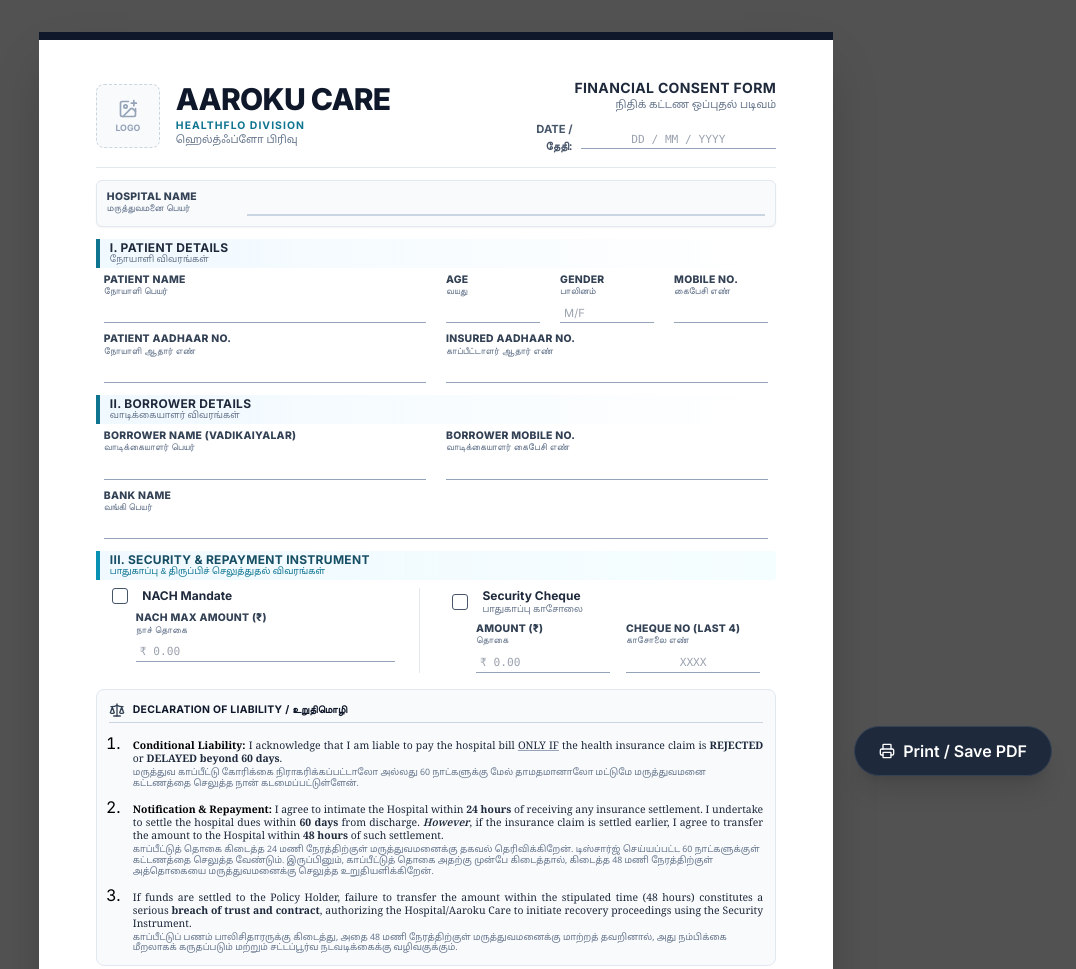
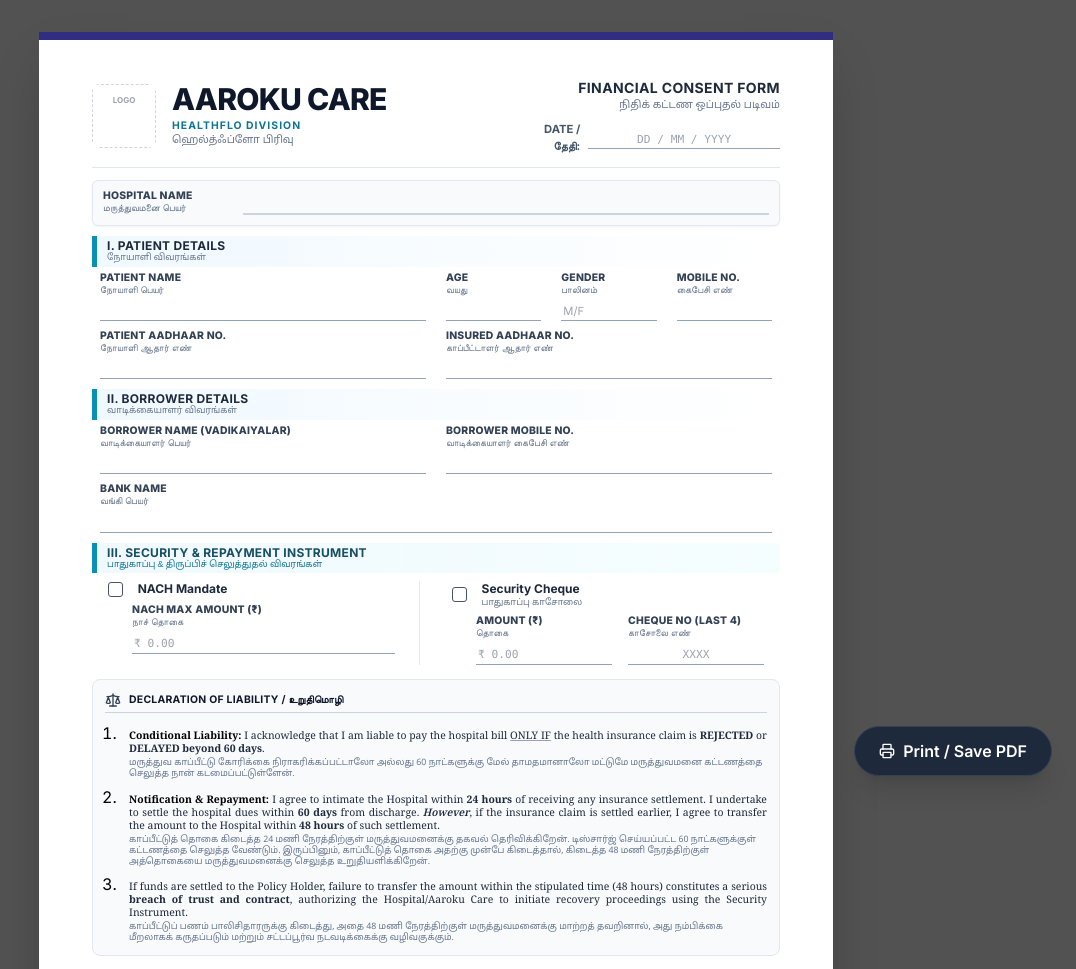
Before and after one commit to HEALTHFO/aaroku-care, a plain HTML site: page index.html in a window 1280 px wide. Shown: the top 969 px of the page, without its empty margins (204-1280 px from the left). Drawn offline with nearby package versions, Linux system fonts and the light colour scheme.

Commit message:
Update index.html

```diff
--- a/index.html
+++ b/index.html
@@ -10,9 +10,9 @@
     <style>
         :root {
             --primary: #0f172a; /* Slate 900 */
-            --accent: #1e3a8a; /* Royal Navy */
-            --highlight: #0e7490; /* Teal 700 */
-            --light-bg: #f0f9ff; /* Sky 50 */
+            --accent: #312e81; /* Indigo 900 */
+            --highlight: #0891b2; /* Cyan 600 */
+            --light-bg: #eff6ff; /* Blue 50 */
             --border: #cbd5e1;
         }
 
@@ -31,27 +31,27 @@
             border: none;
             border-bottom: 1.5px solid #94a3b8;
             width: 100%;
-            padding: 0 4px;
+            padding: 0 2px;
             font-size: 0.85rem;
-            color: #0f172a;
+            color: #1e293b;
             font-weight: 600;
             outline: none;
-            border-radius: 2px 2px 0 0;
-            height: 1.4rem;
+            border-radius: 0;
+            height: 1.35rem;
             transition: all 0.2s;
         }
 
         input:focus {
             border-bottom: 2px solid var(--highlight);
-            background-color: rgba(14, 116, 144, 0.05);
+            background-color: rgba(8, 145, 178, 0.05);
         }
         input::placeholder { color: #cbd5e1; font-weight: 400; font-size: 0.7rem; }
 
         /* Custom Checkbox */
         .custom-checkbox {
             appearance: none;
-            width: 1rem;
-            height: 1rem;
+            width: 0.95rem;
+            height: 0.95rem;
             border: 1.5px solid #475569;
             border-radius: 3px;
             display: inline-block;
@@ -75,13 +75,13 @@
             top: 50%;
             left: 50%;
             transform: translate(-50%, -50%);
-            font-size: 0.7rem;
+            font-size: 0.65rem;
             font-weight: bold;
         }
 
         /* Bilingual Label Compact */
-        .bilingual-label { display: flex; flex-direction: column; line-height: 1.1; margin-bottom: 2px; }
-        .bilingual-label .en { font-size: 0.65rem; font-weight: 800; text-transform: uppercase; color: #334155; letter-spacing: 0.025em; }
+        .bilingual-label { display: flex; flex-direction: column; line-height: 1.05; margin-bottom: 2px; }
+        .bilingual-label .en { font-size: 0.65rem; font-weight: 800; text-transform: uppercase; color: #334155; letter-spacing: 0.02em; }
         .bilingual-label .ta { font-size: 0.6rem; color: #64748b; font-weight: 500; margin-top: 1px; }
 
         /* Page Container - Locked to A4 */
@@ -92,7 +92,7 @@
             margin: 0 auto;
             position: relative;
             box-sizing: border-box;
-            padding: 10mm 15mm;
+            padding: 10mm 14mm; /* Optimized Margins */
             display: flex;
             flex-direction: column;
             overflow: hidden;
@@ -101,12 +101,12 @@
         .section-header {
             display: flex;
             align-items: center;
-            border-left: 4px solid var(--highlight);
+            border-left: 5px solid var(--highlight);
             padding-left: 10px;
             margin-bottom: 6px;
             background: linear-gradient(to right, #f0f9ff, transparent);
-            padding-top: 3px;
-            padding-bottom: 3px;
+            padding-top: 4px;
+            padding-bottom: 4px;
             border-radius: 0 4px 4px 0;
         }
 
@@ -139,20 +139,20 @@
     </div>
 
     <!-- A4 Container -->
-    <div class="page-container shadow-2xl border-t-[8px] border-slate-900">
+    <div class="page-container shadow-2xl border-t-[8px] border-indigo-900">
 
         <!-- Header -->
         <header class="flex justify-between items-center border-b border-slate-200 pb-3 mb-3">
             <div class="flex items-center gap-4">
-                <!-- Logo Zone -->
-                <div class="relative group cursor-pointer w-16 h-16 flex items-center justify-center border border-dashed border-slate-300 rounded-lg hover:border-cyan-600 transition-colors bg-slate-50 overflow-hidden" onclick="document.getElementById('logoInput').click()">
-                    <!-- PASTE YOUR GITHUB LOGO URL IN THE SRC BELOW if you want it hardcoded -->
-                    <img id="logoPreview" src="" class="absolute inset-0 w-full h-full object-contain p-1 hidden" alt="Logo">
-                    <div id="logoPlaceholder" class="text-center">
-                        <i data-lucide="image-plus" class="w-5 h-5 text-slate-400 mx-auto"></i>
-                        <span class="text-[0.55rem] text-slate-400 font-bold block mt-0.5">LOGO</span>
+                <!-- Logo Zone: Auto-loaded -->
+                <div class="w-16 h-16 flex items-center justify-center bg-white rounded-lg overflow-hidden">
+                    <img src="https://raw.githubusercontent.com/HEALTHFO/aaroku-care/main/logo.png"
+                         class="w-full h-full object-contain"
+                         alt="Aaroku Care Logo"
+                         onerror="this.style.display='none'; document.getElementById('logoFallback').style.display='block';">
+                    <div id="logoFallback" class="hidden text-center border border-dashed border-gray-300 w-full h-full flex items-center justify-center rounded">
+                         <span class="text-[0.5rem] font-bold text-gray-400">LOGO</span>
                     </div>
-                    <input type="file" id="logoInput" class="hidden" accept="image/*" onchange="loadLogo(event)">
                 </div>
 
                 <div>
@@ -174,7 +174,7 @@
         </header>
 
         <!-- Main Content -->
-        <div class="flex flex-col flex-grow gap-3">
+        <div class="flex flex-col flex-grow gap-2.5">
 
             <!-- Hospital Name -->
             <div class="flex items-end gap-3 bg-slate-50 p-2.5 rounded-md border border-slate-200 shadow-sm">
@@ -311,7 +311,7 @@
                             </p>
                         </li>
 
-                        <!-- Clause 2: Notification & Repayment (Complex Logic) -->
+                        <!-- Clause 2: Notification & Repayment -->
                         <li class="pl-2">
                             <p class="text-[0.65rem] leading-tight text-slate-800 text-justify serif-font">
                                 <strong class="text-black">Notification & Repayment:</strong> I agree to intimate the Hospital within <strong>24 hours</strong> of receiving any insurance settlement. I undertake to settle the hospital dues within <strong>60 days</strong> from discharge. <span class="italic font-semibold">However</span>, if the insurance claim is settled earlier, I agree to transfer the amount to the Hospital within <strong>48 hours</strong> of such settlement.
@@ -321,7 +321,7 @@
                             </p>
                         </li>
 
-                        <!-- Clause 3: Breach of Trust (Replaced Fraud) -->
+                        <!-- Clause 3: Breach of Trust -->
                         <li class="pl-2">
                             <p class="text-[0.65rem] leading-tight text-slate-800 text-justify serif-font">
                                 If funds are settled to the Policy Holder, failure to transfer the amount within the stipulated time (48 hours) constitutes a serious <strong>breach of trust and contract</strong>, authorizing the Hospital/Aaroku Care to initiate recovery proceedings using the Security Instrument.
@@ -365,18 +365,6 @@
 
     <script>
         lucide.createIcons();
-        function loadLogo(event) {
-            const file = event.target.files[0];
-            if (file) {
-                const reader = new FileReader();
-                reader.onload = function(e) {
-                    document.getElementById('logoPreview').src = e.target.result;
-                    document.getElementById('logoPreview').classList.remove('hidden');
-                    document.getElementById('logoPlaceholder').classList.add('hidden');
-                };
-                reader.readAsDataURL(file);
-            }
-        }
     </script>
 </body>
 </html>
```
